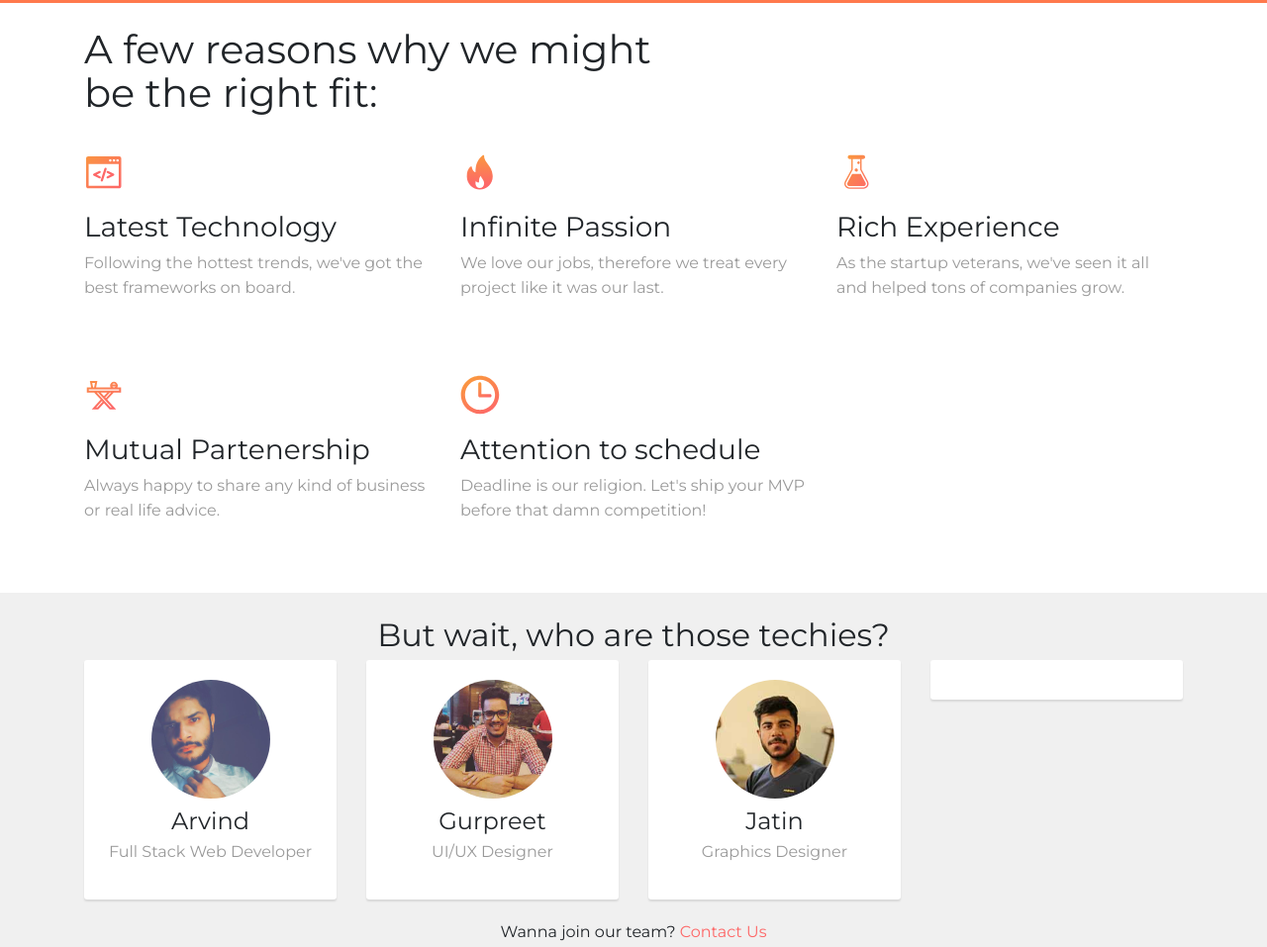
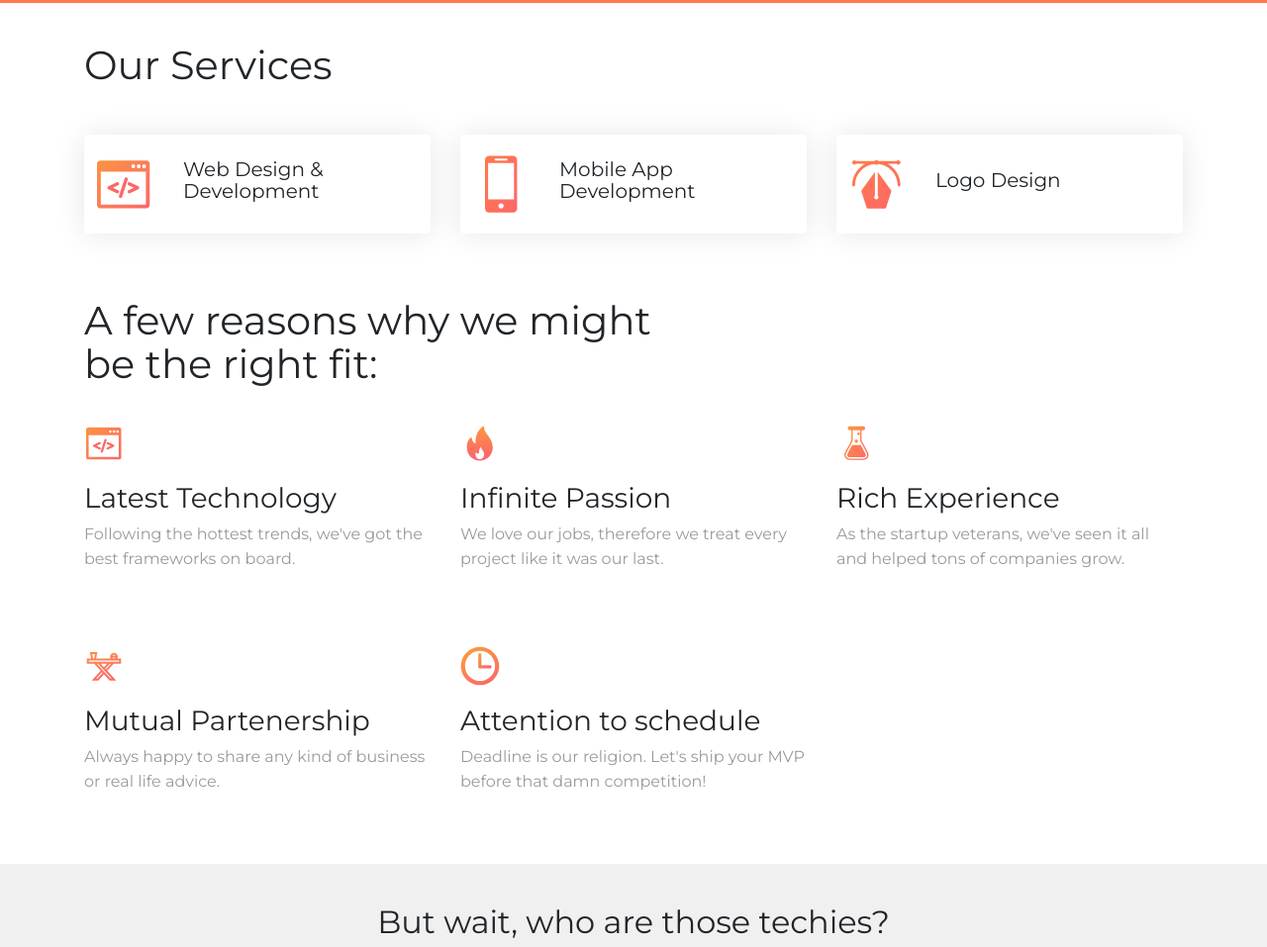
Before and after one commit to heyarviind/techies.pro, a plain HTML site: page index.html in a window 1280 px wide. Shown: the part 349-1306 px from the top of the page at 99% size. Drawn offline with nearby package versions, Linux system fonts and the light colour scheme.

Commit message:
Added services

```diff
--- a/css/style.css
+++ b/css/style.css
@@ -104,3 +104,9 @@ footer{
   padding: 10px 0;
   background-color: white;
 }
+.shadow{
+  border: none;
+      box-shadow: 0 1px 30px rgba(0,0,0,0.1);
+  padding: 10px;
+  height: 100px;
+}
--- a/index.html
+++ b/index.html
@@ -6,7 +6,7 @@
     <link rel="stylesheet" href="https://maxcdn.bootstrapcdn.com/bootstrap/4.0.0-beta/css/bootstrap.min.css" integrity="sha384-/Y6pD6FV/Vv2HJnA6t+vslU6fwYXjCFtcEpHbNJ0lyAFsXTsjBbfaDjzALeQsN6M"
       crossorigin="anonymous">
     <link href="https://fonts.googleapis.com/css?family=Montserrat:300,400,500" rel="stylesheet">
-    <link rel="stylesheet" href="css/style.css?v=0.6">
+    <link rel="stylesheet" href="css/style.css?v=0.7">
   </head>
   <body>
     <!-- Header Content -->
@@ -54,6 +54,44 @@
       </div>
     </section>
 
+    <section class="section white">
+      <div class="container py-3">
+        <h1 class="mb-5">Our Services</h1>
+        <div class="row">
+
+          <div class="col-lg-4 col-sm-12 col-xs-12">
+            <div class="card shadow">
+              <div class="row align-items-center" style="height:100;">
+                <div class="col-3"><img src="img/coding.svg" alt=""></div>
+                <div class="col-9"><h5>Web Design & Development</h5></div>
+              </div>
+            </div>
+          </div>
+          <div class="col-lg-4 col-sm-12 col-xs-12">
+            <div class="card shadow">
+              <div class="row align-items-center" style="height:100;">
+                <div class="col-3"><img src="img/mobile.svg" alt=""></div>
+                <div class="col-9">
+                  <h5>Mobile App Development</h5>
+                </div>
+              </div>
+            </div>
+          </div>
+          <div class="col-lg-4 col-sm-12 col-xs-12">
+            <div class="card shadow">
+              <div class="row align-items-center" style="height:100;">
+                <div class="col-3"><img src="img/logo-svg.svg" alt=""></div>
+                <div class="col-9">
+                  <h5>Logo Design</h5>
+                </div>
+              </div>
+            </div>
+          </div>
+
+        </div>
+      </div>
+    </section>
+
     <!-- Why us -->
     <section class="section white whyus">
       <div class="container">
@@ -97,8 +135,8 @@
 
     <!-- Our Services -->
     <section class="section">
-      <div class="container">
-        <center ><h2>But wait, who are those techies?</h2></center>
+      <div class="container py-3">
+        <center ><h2 class="mb-5">But wait, who are those techies?</h2></center>
 
         <div class="row clearfix">
           <div class="col-lg-3 col-md-6 col-sm-12">
@@ -141,7 +179,7 @@
 
     <footer>
       <center>
-        Made with ❤️ by <a target="_blank" href="https://heyarviind@gmail.com">Arvind</a>
+        <!-- Made with ❤️ by <a target="_blank" href="https://heyarviind@gmail.com">Arvind</a> -->
       </center>
     </footer>
 
```
Also changed, not shown: contact.html (+1 -1 lines), img/logo-svg.svg (added), img/mobile.svg (added), 1 other file.
